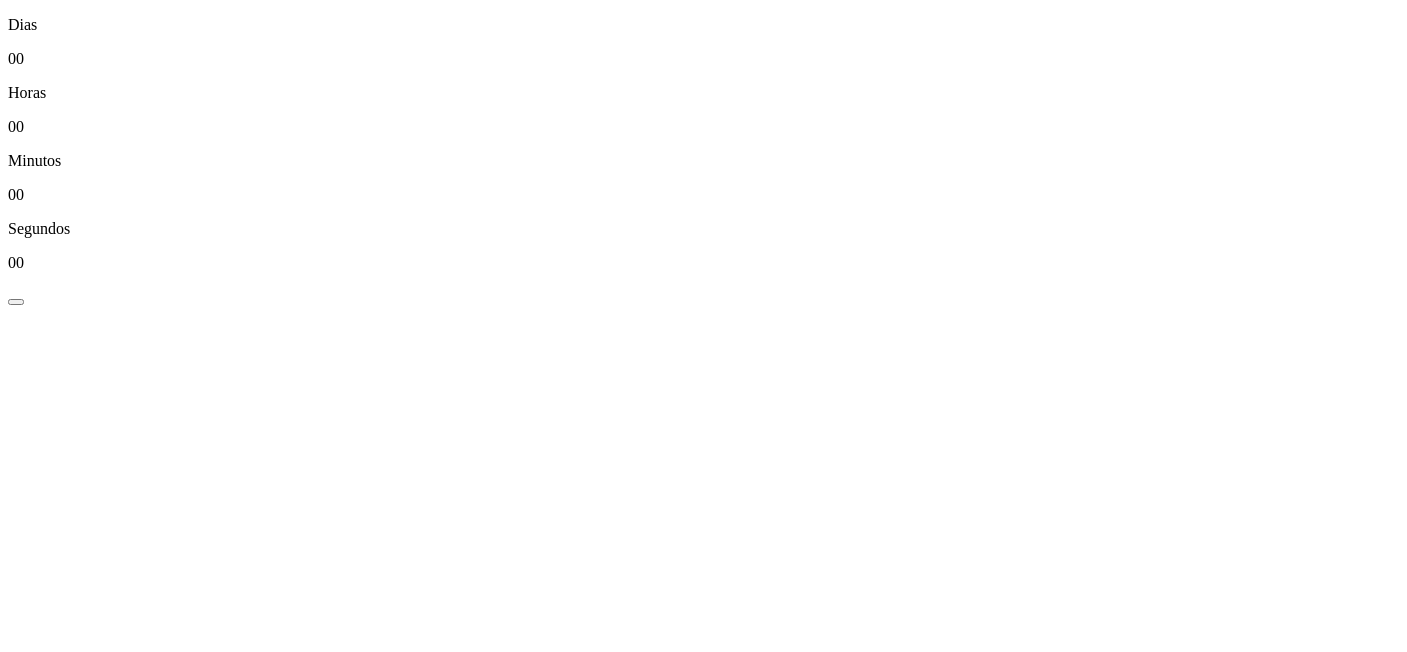
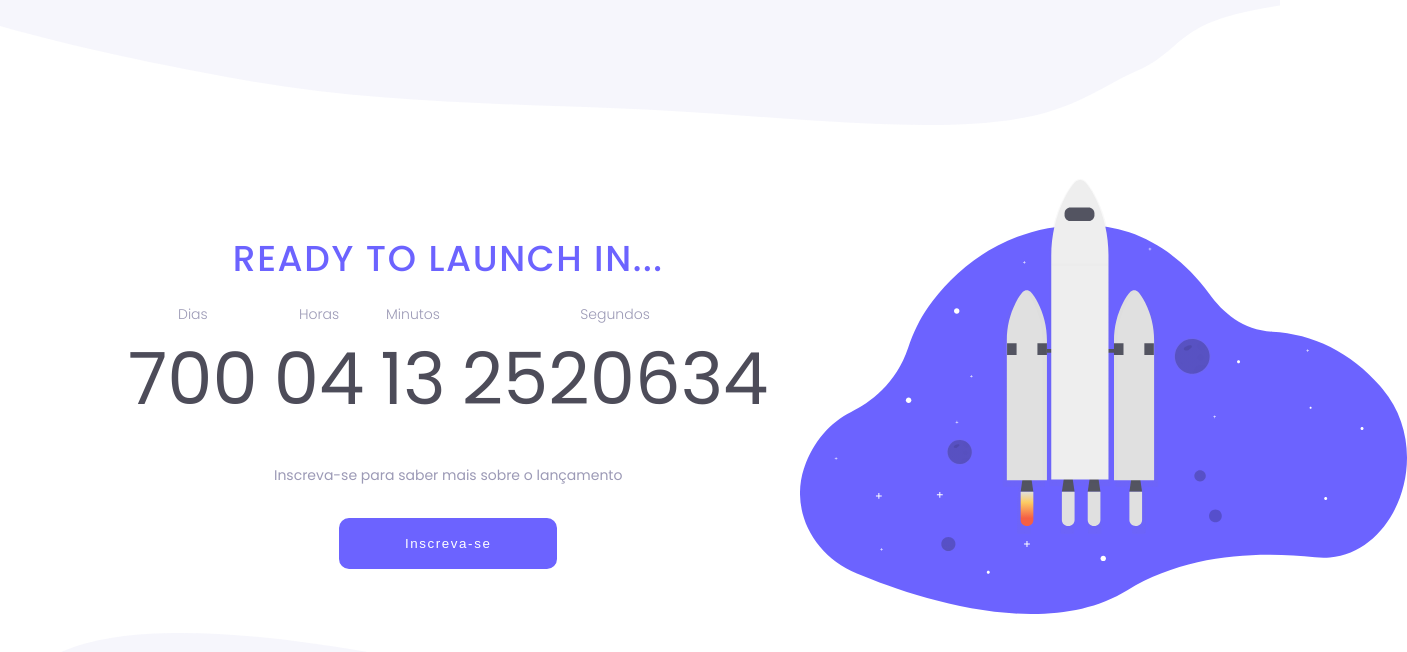
Before and after one commit to Thamyres-B-Lopes/countdown-rocketseat, a plain HTML site: page index.html in a window 1280 px wide. Shown: the whole page, 1407 px wide, since content can reach past the window. Drawn offline with Linux system fonts and the light colour scheme; files that its build step writes are made by us from their sources.

Commit message:
finalizei a parte de estilização e JavaScript

```diff
--- a/assets/styles/style.css
+++ /dev/null
@@ -1,4 +0,0 @@
-html, body {
-  height: 100%;
-  width: 100%;
-}
--- a/index.html
+++ b/index.html
@@ -1,22 +1,31 @@
 <!DOCTYPE html>
 <html lang="en">
   <head>
-    <meta charset="UTF-8">
+    <meta charset="UTF-8" />
 
-    <meta http-equiv="X-UA-Compatible" content="IE=edge">
-    <meta name="viewport" content="width=device-width, initial-scale=1.0">
+    <link rel="preconnect" href="https://fonts.googleapis.com" />
+    <link rel="preconnect" href="https://fonts.gstatic.com" crossorigin />
 
+    <meta http-equiv="X-UA-Compatible" content="IE=edge" />
+    <meta name="viewport" content="width=device-width, initial-scale=1.0" />
 
     <link
       href="https://fonts.googleapis.com/css2?family=Poppins:wght@300;400;500&display=swap"
       rel="stylesheet"
     />
-    <link  rel ="stylesheet" href ="styles/style.css" >
-    <link  rel ="stylesheet" href ="styles/global.css">
+
+    <link rel="stylesheet" href="styles/style.css" />
+    <link rel="stylesheet" href="styles/global.css" />
 
     <title>Countdown</title>
   </head>
   <body>
+    <div class="container">
+      <div class="countdown">
+        <header>
+          <h1>Ready to launch in...</h1>
+        </header>
+
         <div class="countdown-time">
           <div class="countdown-time-item">
             <p class="countdown-time-item-text">Dias</p>
@@ -35,12 +44,21 @@
             <p class="countdown-time-item-number" id="segundos">00</p>
           </div>
         </div>
+
         <footer>
-            <span> </span>
-            <button> </button>
+          <span>Inscreva-se para saber mais sobre o lançamento</span>
+          <button>Inscreva-se</button>
         </footer>
       </div>
 
+      <div class="hero-image">
+        <img src="assets/imagens/rocket.svg" />
+      </div>
+    </div>
 
+    <img src="assets/imagens/top-image.svg" class="top-image" />
+    <img src="assets/imagens/bottom-image.svg" class="bottom-image" />
+
+    <script src="script.js"></script>
   </body>
 </html>
--- a/script.js
+++ b/script.js
@@ -0,0 +1,34 @@
+const diasText = document.querySelector('#dias')
+const horasText = document.querySelector('#horas')
+const segundosText = document.querySelector('#segundos')
+const minutosText = document.querySelector('#minutos')
+
+const newYearsDate = new Date('1 jan 2025')
+
+setInterval(countdown, 1000)
+
+function countdown() {
+  const { dias, horas, segundos, minutos } = precessCountdownValues()
+  renderCountdown({ dias, horas, minutos, segundos })
+}
+
+function addPadStart(value) {
+  return value < 10 ? `0${value}` : value
+}
+function precessCountdownValues() {
+  const dataAtual = new Date()
+  const totalSegundos = (newYearsDate - dataAtual) / 1000
+
+  const dias = Math.floor((totalSegundos / 3600) / 24)
+  const horas = Math.floor((totalSegundos / 3600) % 24)
+  const segundos = Math.floor(totalSegundos / 24)
+  const minutos = Math.floor((totalSegundos / 60) % 60)
+
+  return {dias, horas,segundos,minutos }
+}
+function renderCountdown({ dias, horas, segundos, minutos }) {
+  diasText.innerText = addPadStart(dias)
+  horasText.innerText = addPadStart(horas)
+  segundosText.innerText = addPadStart(segundos)
+  minutosText.innerText = addPadStart(minutos)
+}
--- /dev/null
+++ b/styles/global.css
@@ -0,0 +1,30 @@
+:root {
+  --white: #fff;
+  --black: #4d4c59;
+  --purple: #6c63ff;
+  --light-grey: #c8c8c8;
+  --text-color: #9c9ab6;
+}
+
+* {
+  margin: 0;
+  padding: 0;
+  box-sizing: border-box;
+}
+
+@media (max-width: 1080px) {
+  html {
+    font-size: 87.5%;
+  }
+}
+
+@media (max-width: 768px) {
+  html {
+    font-size: 75%;
+  }
+}
+
+html {
+  font-family: 'Poppins', sans-serif;
+  font-weight: regular;
+}
--- /dev/null
+++ b/styles/style.css
@@ -0,0 +1,140 @@
+body {
+  width: 100vw;
+  height: 100vh;
+
+  display: flex;
+  justify-content: center;
+  align-items: center;
+
+  position: relative;
+
+  overflow: hidden;
+}
+
+.container {
+  width: 80%;
+
+  display: flex;
+  justify-content: space-between;
+  align-items: center;
+
+  gap: 2rem;
+}
+
+.container .countdown {
+  display: flex;
+  flex-direction: column;
+  align-items: center;
+  justify-content: center;
+}
+
+.container .countdown header h1 {
+  font-size: 2.25rem;
+  font-weight: 500;
+  color: var(--purple);
+
+  text-transform: uppercase;
+  letter-spacing: 0.1rem;
+}
+
+.countdown .countdown-time {
+  width: 100%;
+
+  display: grid;
+  grid-template-columns: repeat(4, 1fr);
+  gap: 1rem;
+}
+
+.countdown .countdown-time .countdown-time-item {
+  margin-top: 1.18rem;
+  text-align: center;
+}
+
+.countdown-time .countdown-time-item .countdown-time-item-text {
+  font-size: 0.875rem;
+  font-weight: 300;
+  color: var(--text-color);
+}
+
+.countdown-time .countdown-time-item .countdown-time-item-number {
+  font-size: 4.5rem;
+  font-weight: 400;
+  color: var(--black);
+}
+
+.container .countdown footer {
+  margin-top: 2rem;
+  text-align: center;
+}
+
+.container .countdown footer span {
+  display: block;
+
+  font-size: 0.875rem;
+  font-weight: 400;
+  color: var(--text-color);
+}
+
+.container .countdown footer button {
+  margin-top: 2rem;
+
+  border: 2px solid var(--purple);
+  border-radius: 10px;
+
+  padding: 1rem 4rem;
+  background: var(--purple);
+
+  color: var(--white);
+  font-weight: 500;
+  letter-spacing: 0.1rem;
+
+  cursor: pointer;
+  transition: all 0.2s ease-in-out;
+}
+
+.container .countdown footer button:hover {
+  border: 2px solid var(--purple);
+  color: var(--purple);
+  background: transparent;
+}
+
+.top-image {
+  width: 100%;
+
+  position: absolute;
+  top: 0;
+  left: 0;
+}
+
+.bottom-image {
+  width: 100%;
+
+  position: absolute;
+  bottom: -3rem;
+  left: 0;
+}
+
+@media (max-width: 1080px) {
+  .container {
+    flex-direction: column;
+    gap: 4rem;
+  }
+
+  .container .countdown header h1 {
+    font-size: 2.25rem;
+    font-weight: 500;
+    color: var(--purple);
+    text-transform: uppercase;
+    letter-spacing: 0.1rem;
+  }
+
+  .container .hero-image {
+    display: flex;
+    align-items: center;
+    justify-content: center;
+  }
+
+  .container .hero-image img {
+    width: 90%;
+  }
+}
```
Also changed, not shown: assets/styles/global.css (deleted). Lines whose indentation alone changed are shown as unchanged.
